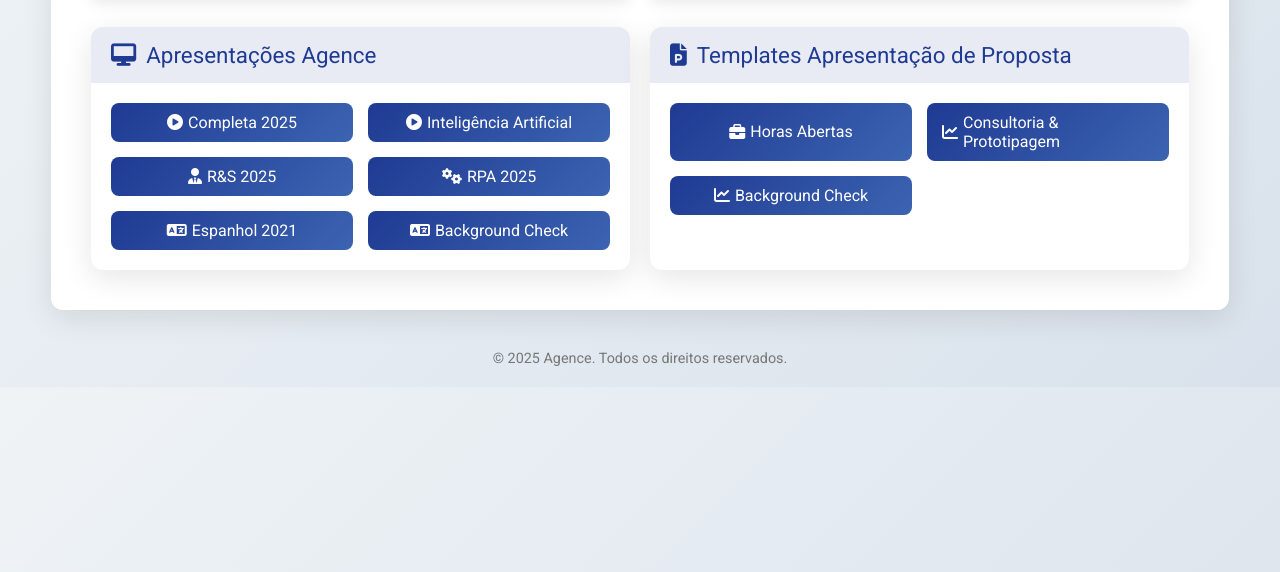
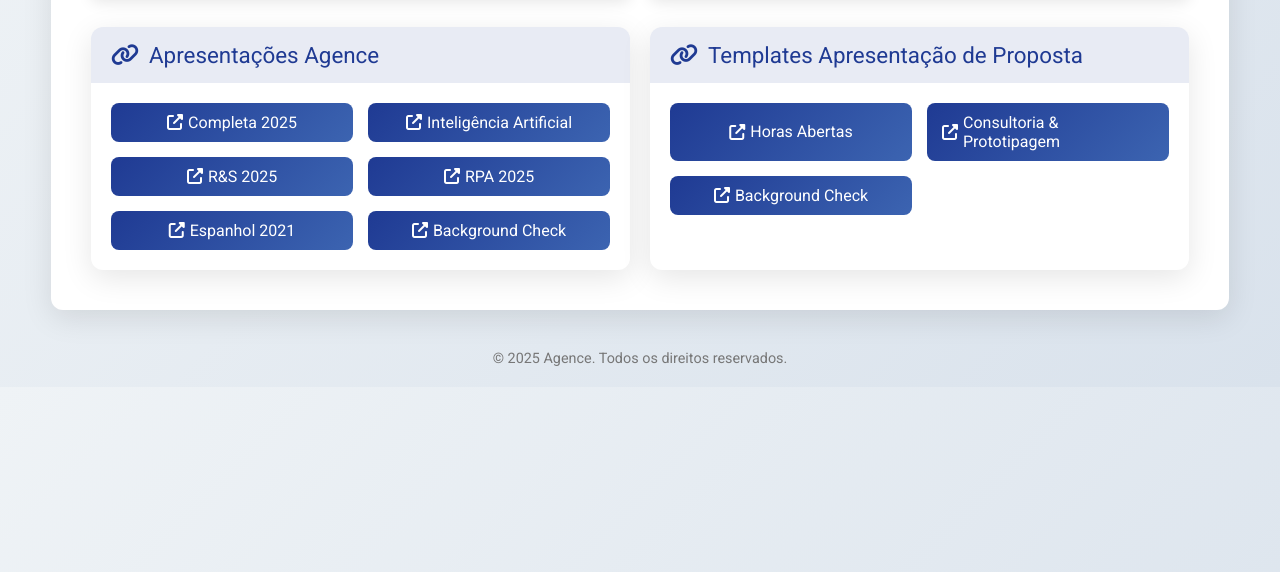
Before and after one commit to ismael11batista/MateriaisComercial, a plain HTML site: page index.html in a window 1280 px wide. Shown: the part 228-800 px from the top of the page. Drawn offline with Linux system fonts and the light colour scheme; a small style sheet from the web is missing.

Commit message:
agora a pagina le um arquivo .csv

```diff
--- a/index.html
+++ b/index.html
@@ -75,7 +75,7 @@
         margin-right: 8px;
         font-size: 1.3rem;
       }
-      /* Cards para Categorias */
+      /* Cards para Categorias (dinâmicos) */
       .cards {
         display: grid;
         grid-template-columns: repeat(2, 1fr);
@@ -194,96 +194,11 @@
         </a>
       </div>
 
-      <!-- Cards: Apresentações e Templates -->
-      <div class="cards">
-        <!-- Card 1: Apresentações Agence -->
-        <div class="card">
-          <div class="card-header">
-            <i class="fas fa-desktop"></i>
-            <span>Apresentações Agence</span>
-          </div>
-          <div class="card-body">
-            <div class="button-grid">
-              <a
-                class="btn"
-                href="https://bit.ly/ApresentacaoCompleta2025"
-                target="_blank"
-              >
-                <i class="fas fa-play-circle"></i>
-                Completa 2025
-              </a>
-              <a
-                class="btn"
-                href="https://1drv.ms/p/s!AkXiokxCMftNnPs5tLH1arwQt6qG6A?e=YpvvFR"
-                target="_blank"
-              >
-                <i class="fas fa-play-circle"></i>
-                Inteligência Artificial
-              </a>
-              <a
-                class="btn"
-                href="https://1drv.ms/p/s!AkXiokxCMftNnKpNaO8VOIvXHI5MXA?e=GwhZ9Z"
-                target="_blank"
-              >
-                <i class="fas fa-user-tie"></i>
-                R&amp;S 2025
-              </a>
-              <a class="btn" href="https://bit.ly/RPA-2025" target="_blank">
-                <i class="fas fa-cogs"></i>
-                RPA 2025
-              </a>
-              <a class="btn" href="https://bit.ly/4gDysLm" target="_blank">
-                <i class="fas fa-language"></i>
-                Espanhol 2021
-              </a>
-              <a
-                class="btn"
-                href="https://1drv.ms/p/s!AkXiokxCMftNnYQinKJuT6K49jnHWg?e=UfPqkH"
-                target="_blank"
-              >
-                <i class="fas fa-language"></i>
-                Background Check
-              </a>
-            </div>
-          </div>
-        </div>
-        <!-- Card 2: Templates de Proposta -->
-        <div class="card">
-          <div class="card-header">
-            <i class="fas fa-file-powerpoint"></i>
-            <span>Templates Apresentação de Proposta</span>
-          </div>
-          <div class="card-body">
-            <div class="button-grid">
-              <a
-                class="btn"
-                href="https://bit.ly/horas-abertas-fabrica"
-                target="_blank"
-              >
-                <i class="fas fa-briefcase"></i>
-                Horas Abertas
-              </a>
-              <a
-                class="btn"
-                href="https://bit.ly/Consultoria-Requisitos-e-Prototipagem"
-                target="_blank"
-              >
-                <i class="fas fa-chart-line"></i>
-                Consultoria &amp; Prototipagem
-              </a>
-              <a
-                class="btn"
-                href="https://1drv.ms/p/s!AkXiokxCMftNnYUBgNcl4RfSchhyFA?e=vDnuKh"
-                target="_blank"
-              >
-                <i class="fas fa-chart-line"></i>
-                Background Check
-              </a>
-            </div>
-          </div>
-        </div>
-      </div>
+      <!-- Seção dos cards (links variáveis) -->
+      <!-- Em vez de conteúdo fixo, os links serão gerados dinamicamente a partir da planilha (CSV) -->
+      <div class="cards" id="cards-container"></div>
     </div>
+
     <footer
       style="
         text-align: center;
@@ -294,5 +209,98 @@
     >
       &copy; 2025 Agence. Todos os direitos reservados.
     </footer>
+
+    <script>
+      // Carrega o CSV via fetch
+      async function carregarCSV(caminhoArquivo) {
+        try {
+          const resposta = await fetch(caminhoArquivo);
+          if (!resposta.ok) {
+            throw new Error(
+              "Erro ao carregar " + caminhoArquivo + ": " + resposta.status
+            );
+          }
+          const texto = await resposta.text();
+          return texto;
+        } catch (erro) {
+          console.error(erro);
+        }
+      }
+
+      // Faz o parse simples do CSV (assume separador vírgula e cabeçalho na primeira linha)
+      function parseCSV(texto, delimitador = ",") {
+        const linhas = texto
+          .split("\n")
+          .map((linha) => linha.trim())
+          .filter((linha) => linha !== "");
+        const dados = linhas.map((linha) =>
+          linha.split(delimitador).map((coluna) => coluna.trim())
+        );
+        return dados;
+      }
+
+      // Agrupa as linhas por categoria (ignora o cabeçalho)
+      function agruparPorCategoria(dados) {
+        const grupos = {};
+        for (let i = 1; i < dados.length; i++) {
+          const [categoria, nome, link] = dados[i];
+          if (!grupos[categoria]) {
+            grupos[categoria] = [];
+          }
+          grupos[categoria].push({ nome, link });
+        }
+        return grupos;
+      }
+
+      // Renderiza os cards no contêiner (mantendo a estrutura dos cards já existentes)
+      function renderizaCards(grupos, containerId) {
+        const container = document.getElementById(containerId);
+        container.innerHTML = "";
+        for (const categoria in grupos) {
+          // Cria o card
+          const card = document.createElement("div");
+          card.classList.add("card");
+
+          // Cabeçalho do card com ícone e título
+          const header = document.createElement("div");
+          header.classList.add("card-header");
+          const icone = document.createElement("i");
+          icone.className = "fas fa-link";
+          header.appendChild(icone);
+          const titulo = document.createElement("span");
+          titulo.textContent = categoria;
+          header.appendChild(titulo);
+          card.appendChild(header);
+
+          // Corpo do card com os botões de links
+          const corpo = document.createElement("div");
+          corpo.classList.add("card-body");
+          const grid = document.createElement("div");
+          grid.classList.add("button-grid");
+          grupos[categoria].forEach((item) => {
+            const btn = document.createElement("a");
+            btn.classList.add("btn");
+            btn.href = item.link;
+            btn.target = "_blank";
+            btn.innerHTML = `<i class="fas fa-external-link-alt"></i> ${item.nome}`;
+            grid.appendChild(btn);
+          });
+          corpo.appendChild(grid);
+          card.appendChild(corpo);
+
+          container.appendChild(card);
+        }
+      }
+
+      // Inicialização: lê o CSV, faz o parse, agrupa e renderiza os cards dinâmicos na sessão existente
+      document.addEventListener("DOMContentLoaded", function () {
+        const caminhoCSV = "planilha.csv"; // certifique-se de que este arquivo esteja acessível
+        carregarCSV(caminhoCSV).then((csvText) => {
+          const dados = parseCSV(csvText);
+          const grupos = agruparPorCategoria(dados);
+          renderizaCards(grupos, "cards-container");
+        });
+      });
+    </script>
   </body>
 </html>
--- /dev/null
+++ b/planilha.csv
@@ -0,0 +1,10 @@
+categoria,nome,link
+Apresentações Agence,Completa 2025,https://bit.ly/ApresentacaoCompleta2025
+Apresentações Agence,Inteligência Artificial,https://1drv.ms/p/s!AkXiokxCMftNnPs5tLH1arwQt6qG6A?e=YpvvFR
+Apresentações Agence,R&S 2025,https://1drv.ms/p/s!AkXiokxCMftNnKpNaO8VOIvXHI5MXA?e=GwhZ9Z
+Apresentações Agence,RPA 2025,https://bit.ly/RPA-2025
+Apresentações Agence,Espanhol 2021,https://bit.ly/4gDysLm
+Apresentações Agence,Background Check,https://1drv.ms/p/s!AkXiokxCMftNnYQinKJuT6K49jnHWg?e=UfPqkH
+Templates Apresentação de Proposta,Horas Abertas,https://bit.ly/horas-abertas-fabrica
+Templates Apresentação de Proposta,Consultoria & Prototipagem,https://bit.ly/Consultoria-Requisitos-e-Prototipagem
+Templates Apresentação de Proposta,Background Check,https://1drv.ms/p/s!AkXiokxCMftNnYUBgNcl4RfSchhyFA?e=vDnuKh
```
